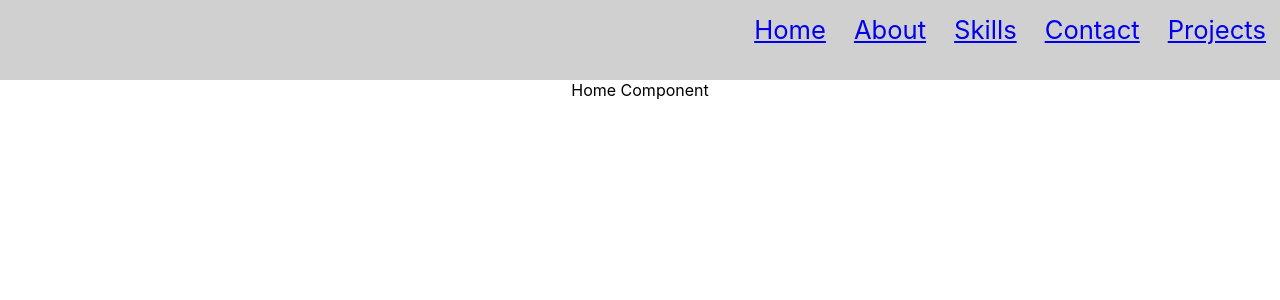
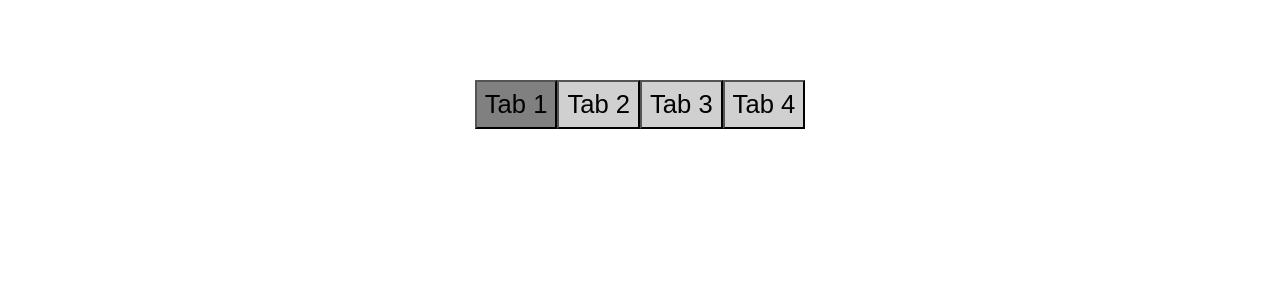
Before and after one commit to Pulkitchopra/machine-coding-projects, a React (Create React App) app: page / in a window 1280 px wide. Shown: the top 300 px of the page. Built offline with nearby package versions, Linux system fonts and the light colour scheme.

Commit message:
modified:   src/App.js 	new file:   src/Tabs/Tabs.css 	new file:   src/Tabs/Tabs.js

```diff
--- a/src/App.js
+++ b/src/App.js
@@ -1,18 +1,18 @@
 import './App.css';
-import {
-  BrowserRouter as Router,
+// import {
+//   BrowserRouter as Router,
+//   Route,
+//   Routes
+// } from "react-router-dom";
+// import Home from './Navbar/Home';
 
-  Route,
-  Routes
-} from "react-router-dom";
-import Home from './Navbar/Home';
+// import About from './Navbar/About';
+// import Skills from './Navbar/Skills';
+// import Contact from './Navbar/Contact';
 
-import About from './Navbar/About';
-import Skills from './Navbar/Skills';
-import Contact from './Navbar/Contact';
-
-import Projects from './Navbar/Projects';
-import Navbar from './Navbar/Navbar';
+// import Projects from './Navbar/Projects';
+// import Navbar from './Navbar/Navbar';
+import Tabs from './Tabs/Tabs';
 function App() {
 
 
@@ -21,7 +21,7 @@ function App() {
 
     <div className="App">
 
-    <Router>
+    {/* <Router>
     <Navbar/>
 
 
@@ -34,18 +34,13 @@ function App() {
       <Route exact path='/contact' element={<Contact/>} />
       <Route exact path='/projects' element={<Projects/>} />
       </Routes>
-    </Router>
+    </Router> */}
+
+
+    <Tabs/>
 
 
 
-
-
-
-    <span>
-
-
-
-    </span>
 
     </div>
   );
--- /dev/null
+++ b/src/Tabs/Tabs.css
@@ -0,0 +1,32 @@
+.container{
+    margin: 80px;
+
+}
+
+.tabs{
+
+    padding: 8px;
+
+    background-color: rgb(208, 208, 208);
+    font-size: 1.6rem;
+
+
+}
+
+.active-tabs{
+
+    background-color: gray;
+}
+
+
+.content{
+
+    display: flex;
+    justify-content: center;
+
+
+    font-size: 2rem;
+
+    border: none;
+
+}
--- /dev/null
+++ b/src/Tabs/Tabs.js
@@ -0,0 +1,119 @@
+import React, {useState} from 'react'
+import './Tabs.css'
+const Tabs = () => {
+
+
+    const Tabs = [
+
+        {
+
+            id: 1,
+            content: 'Tab 1 content',
+            title: 'Tab 1',
+        },
+        {
+
+
+
+            id: 2,
+
+            content: 'Tab 2 content',
+
+            title: 'Tab 2',
+        },
+        {
+
+            id: 3,
+            content: 'Tab 3 content',
+            title: 'Tab 3',
+
+        },
+        {
+
+
+            id: 4,
+
+            content: 'Tab 4 content',
+
+            title: 'Tab 4',
+        },
+
+    ];
+
+
+
+
+    const [currentTab, setCurrentTab] = useState(1);
+
+
+
+
+
+    const handleClick = (e) => {
+
+        setCurrentTab(e.target.id)
+    }
+
+
+    return (
+
+        <div className='container'>
+
+            <div className='tabs-container'>
+
+            {Tabs.map(({title, index, id}) => {
+                return(
+
+
+                 <button key={index} id = { id }  onClick={(handleClick)} className= {currentTab === id ? 'tabs active-tabs' : 'tabs' } >
+
+
+                 {title}
+
+                </button>
+                )
+            })}
+
+
+
+            </div>
+
+            <div className='content-tabs'>
+
+            <div className='content'>
+
+
+            {Tabs.map(({content, id, index}) => {
+
+                return(
+
+            <div key={index} className= {currentTab === id ? 'content active-content' : 'content' } >
+
+
+            { currentTab === `${id}` &&
+
+
+            <div>
+
+            <p>{ content } </p>
+
+            </div>
+            }
+
+
+            </div>
+                )
+            })}
+
+            </div>
+
+            </div>
+
+
+
+
+        </div>
+    )
+}
+
+export default Tabs
```
